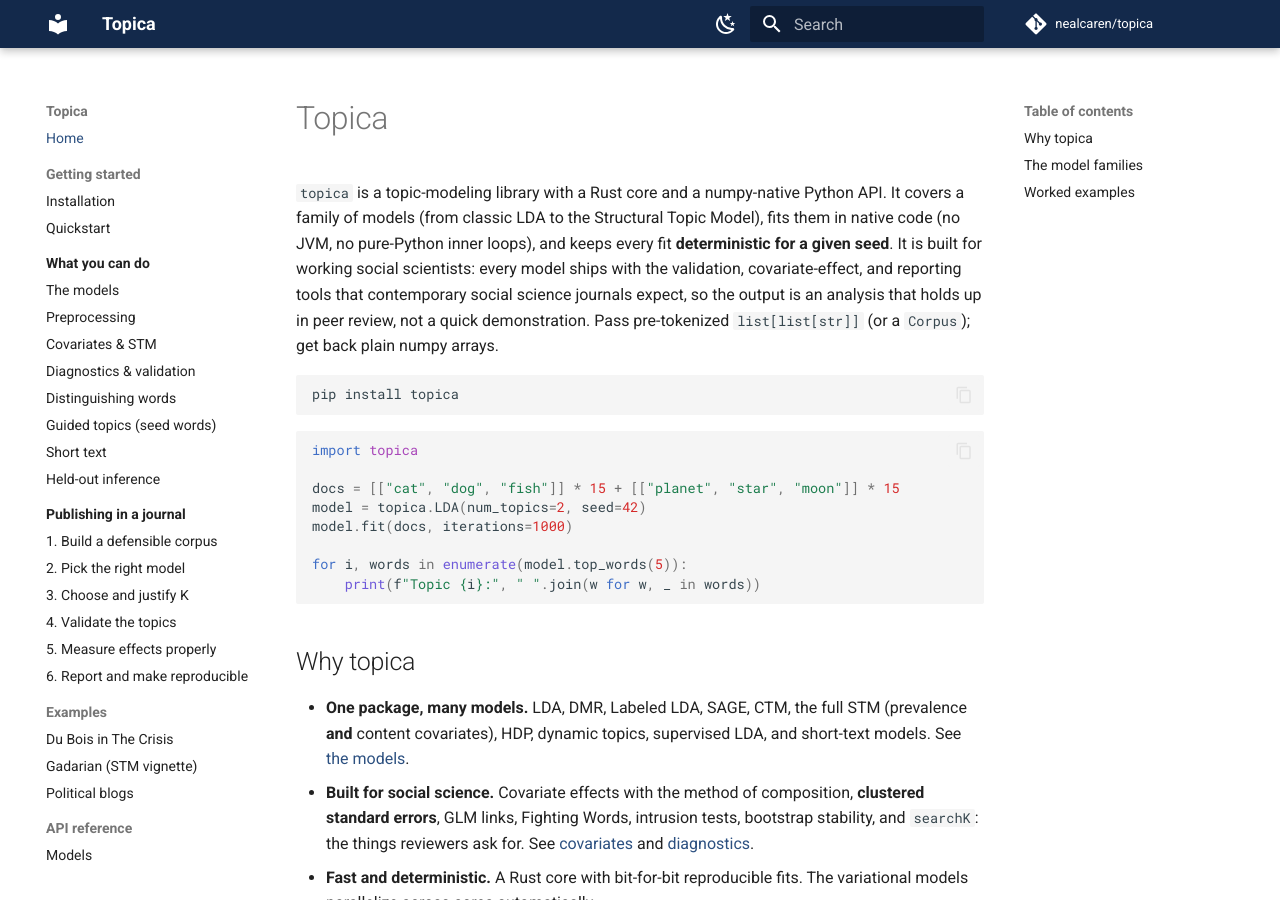
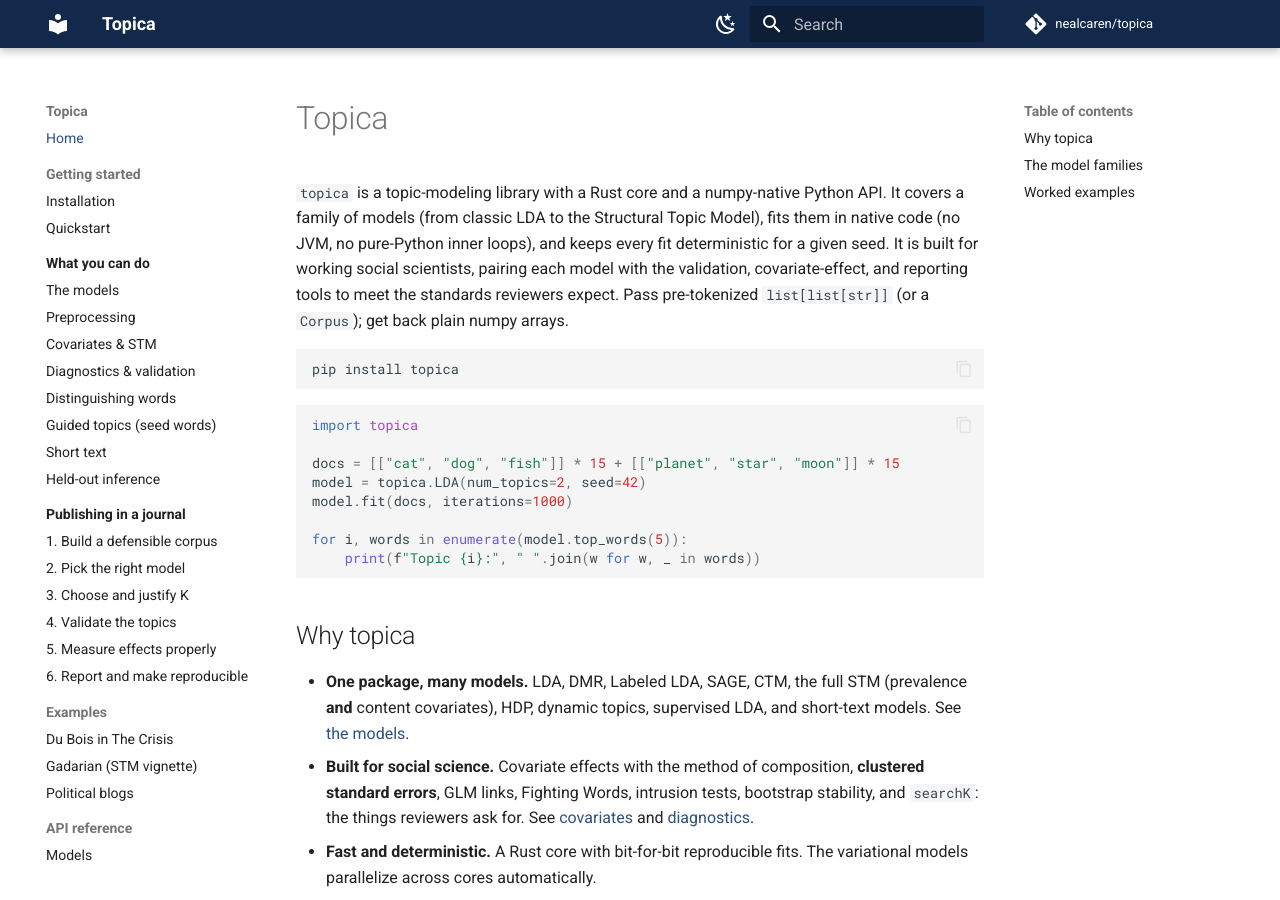
Before and after one commit to nealcaren/turbotopics, an MkDocs documentation site: the page built from docs/index.md, in a window 1280 px wide and 900 px high. Built offline with MkDocs 1.6.1 and Material for MkDocs 9.7.7, drawn with Linux system fonts in a browser that asks for light colours; comment, search, counter and statistics services are not loaded.

Commit message:
Voice-anchor + writing-editor the shared intro
Ran the opening paragraph (README + docs index) through voice-anchor (Neal's
academic register) and the writing-editor pass: dropped the bold, removed the
product-marketing framing ("ships with", "holds up in peer review, not a quick
demonstration") in favor of "meet the standards reviewers expect", and applied
Becker's deletion test to tighten the social-science clause.

Co-Authored-By: Claude Opus 4.8 (1M context) <noreply@anthropic.com>

````diff
--- a/docs/index.md
+++ b/docs/index.md
@@ -3,10 +3,9 @@
 `topica` is a topic-modeling library with a Rust core and a numpy-native Python
 API. It covers a family of models (from classic LDA to the Structural Topic
 Model), fits them in native code (no JVM, no pure-Python inner loops), and keeps
-every fit **deterministic for a given seed**. It is built for working social
-scientists: every model ships with the validation, covariate-effect, and
-reporting tools that contemporary social science journals expect, so the output
-is an analysis that holds up in peer review, not a quick demonstration. Pass
+every fit deterministic for a given seed. It is built for working social
+scientists, pairing each model with the validation, covariate-effect, and
+reporting tools to meet the standards reviewers expect. Pass
 pre-tokenized `list[list[str]]` (or a `Corpus`); get back plain numpy arrays.
 
 ```bash
````
Also changed, not shown: README.md (+1 -1 lines).
